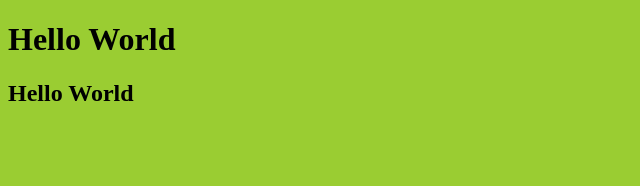
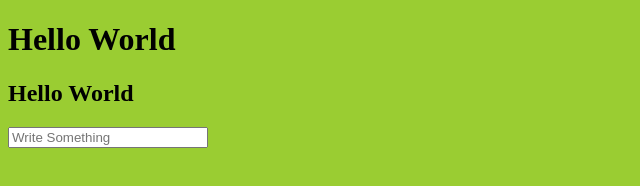
Before and after one commit to Akshit-Singh123/git-github-assignment, a plain HTML site: page index.html in a window 1280 px wide. Shown: the whole page, without its empty margins (0-640 px from the left). Drawn offline with Linux system fonts and the light colour scheme.

Commit message:
Added input in the website

```diff
--- a/index.html
+++ b/index.html
@@ -9,5 +9,6 @@
 <body>
     <h1>Hello World</h1>
     <h2>Hello World </h2>
+    <input placeholder="Write Something">
 </body>
 </html>
--- a/style.css
+++ b/style.css
@@ -1,3 +1,7 @@
 html, body{
     background-color: yellowgreen;
 }
+
+input{
+    width: 15vw;
+}
```
